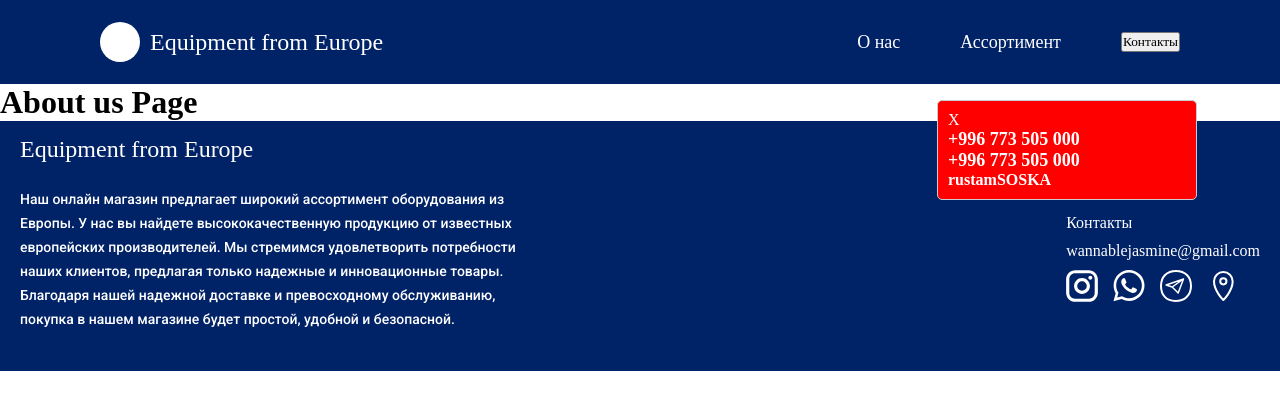
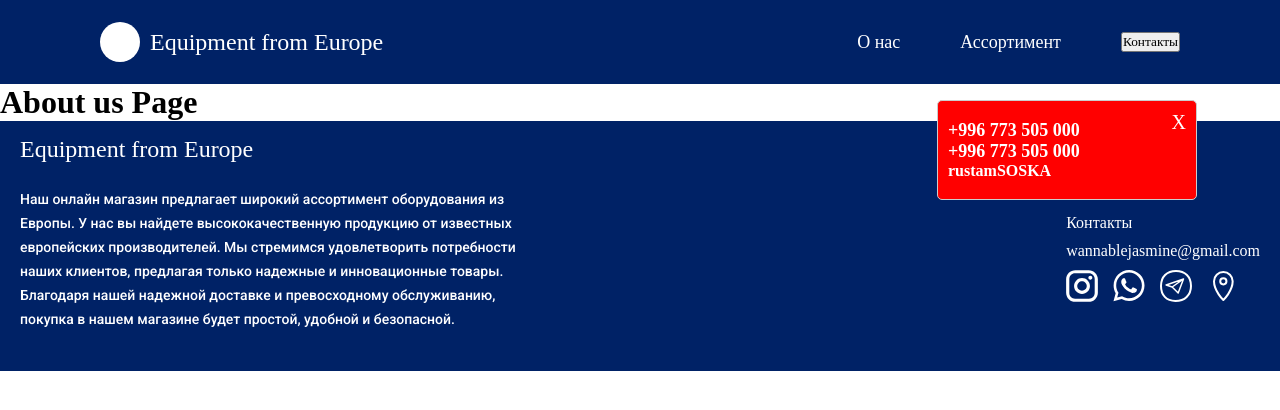
Before and after one commit to INtermetalPlus/IntermetalPlus, a Next.js app: page /about in a window 1280 px wide. Both pictures are taken after a click on the button "Контакты". Shown: the top 410 px of the page. Built offline with nearby package versions, Linux system fonts and the light colour scheme.

Commit message:
ModelRustam1

```diff
--- a/app/components/ModelContact/Modal.tsx
+++ b/app/components/ModelContact/Modal.tsx
@@ -13,7 +13,7 @@ const Modal = ({ isOpen, onClose }:{isOpen: boolean,onClose: ()=> void}) => {
 
             <div className={styles.blog}>
               <div className={styles.contact_info}>
-              <p className="closeButton" onClick={onClose}>
+              <p className={styles.closeButton} onClick={onClose}>
               X
             </p>
                 <p className={styles.phone}>+996 773 505 000</p>
--- a/app/components/ModelContact/contact.module.scss
+++ b/app/components/ModelContact/contact.module.scss
@@ -15,9 +15,12 @@
     top: 100px;
 
     .closeButton {
-     margin-right: 20px;
+      position: absolute;
+      top: 10px;
+      right: 10px;
+      font-size: 20px;
+      cursor: pointer;
     }
-
 
     .phone {
       font-size: 18px;
```
